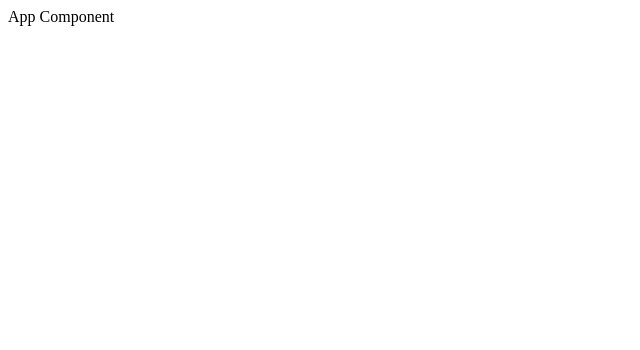
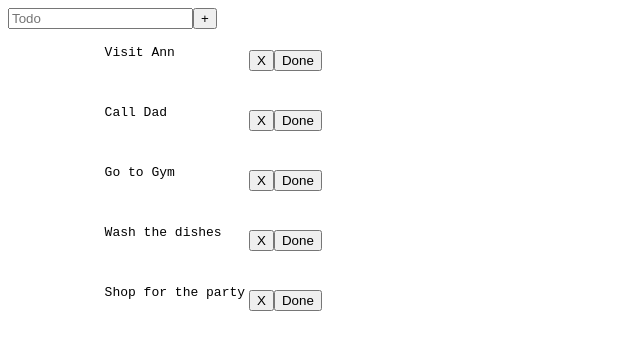
Before and after one commit to jmcmillenmusic/angular-test-project, an Angular app in the folder todo-list/: page / in a window 1280 px wide. Shown: the top 350 px of the page, without its empty margins (0-640 px from the left). Built offline with nearby package versions, Linux system fonts and the light colour scheme.

Commit message:
Added initial CSS from the tutorial and created initial todo list table with 5 default tasks

```diff
--- a/todo-list/src/app/app.component.css
+++ b/todo-list/src/app/app.component.css
@@ -0,0 +1,12 @@
+header {
+    background-image: linear-gradient(120deg, #222222, #171717);
+    margin: -10px;
+    margin-bottom: 50px;
+    color: white;
+    text-align: center;
+    vertical-align: middle;
+    font-size: 3.5rem;
+    font-family: 'Roboto';
+    font-weight: bold;
+    padding: 5rem 4rem
+}
--- a/todo-list/src/app/app.component.html
+++ b/todo-list/src/app/app.component.html
@@ -1,3 +1,65 @@
-<div>
-  App Component
+<div class="container">
+  <div class="todo-list">
+    <div class="input-group">
+      <input type="text" placeholder="Todo">
+      <button class="add-button">+</button>
+    </div>
+    <table>
+      <tr class="even">
+        <td>
+          <pre>
+            Visit Ann
+          </pre>
+        </td>
+        <td>
+          <button class="remove-button">X</button>
+          <button class="done-button">Done</button>
+        </td>
+      </tr>
+      <tr class="odd">
+        <td>
+          <pre>
+            Call Dad
+          </pre>
+        </td>
+        <td>
+          <button class="remove-button">X</button>
+          <button class="done-button">Done</button>
+        </td>
+      </tr>
+      <tr class="even">
+        <td>
+          <pre>
+            Go to Gym
+          </pre>
+        </td>
+        <td>
+          <button class="remove-button">X</button>
+          <button class="done-button">Done</button>
+        </td>
+      </tr>
+      <tr class="odd">
+        <td>
+          <pre>
+            Wash the dishes
+          </pre>
+        </td>
+        <td>
+          <button class="remove-button">X</button>
+          <button class="done-button">Done</button>
+        </td>
+      </tr>
+      <tr class="even">
+        <td>
+          <pre>
+            Shop for the party
+          </pre>
+        </td>
+        <td>
+          <button class="remove-button">X</button>
+          <button class="done-button">Done</button>
+        </td>
+      </tr>
+    </table>
+  </div>
 </div>
```
